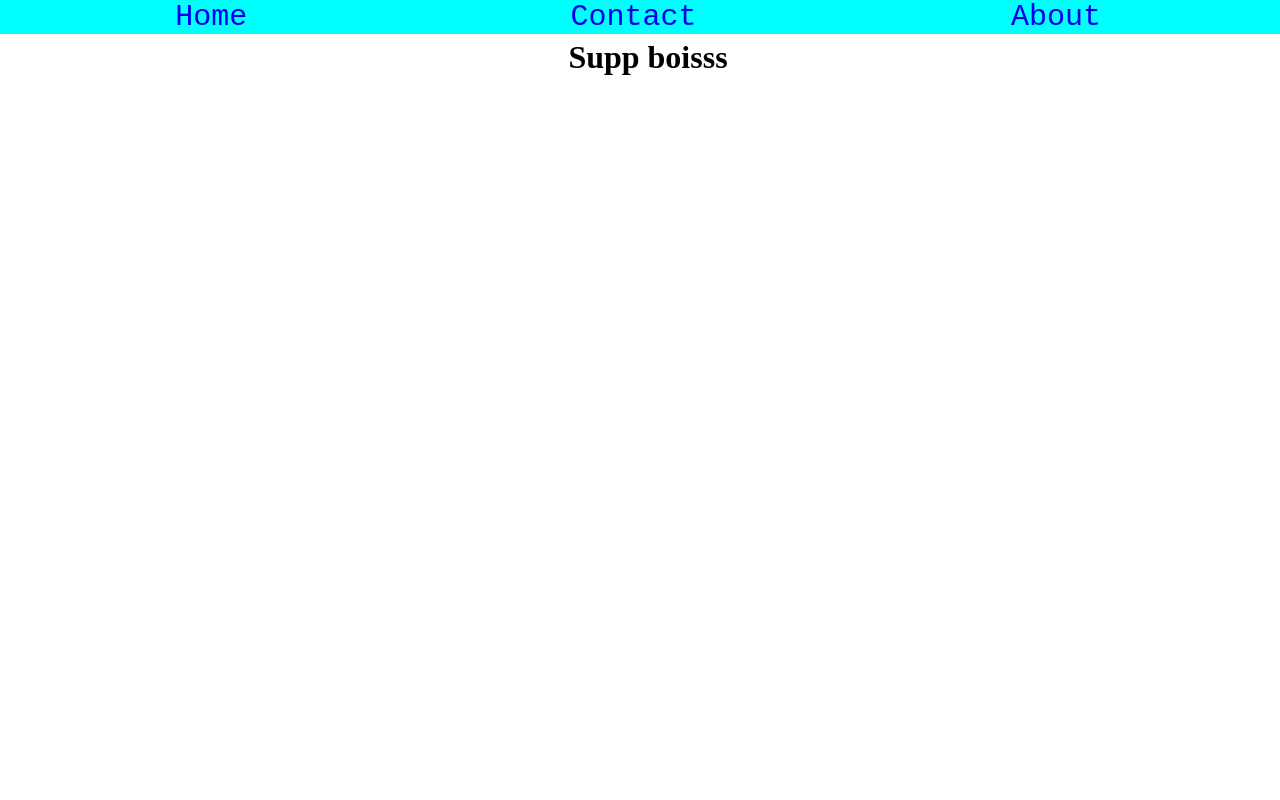
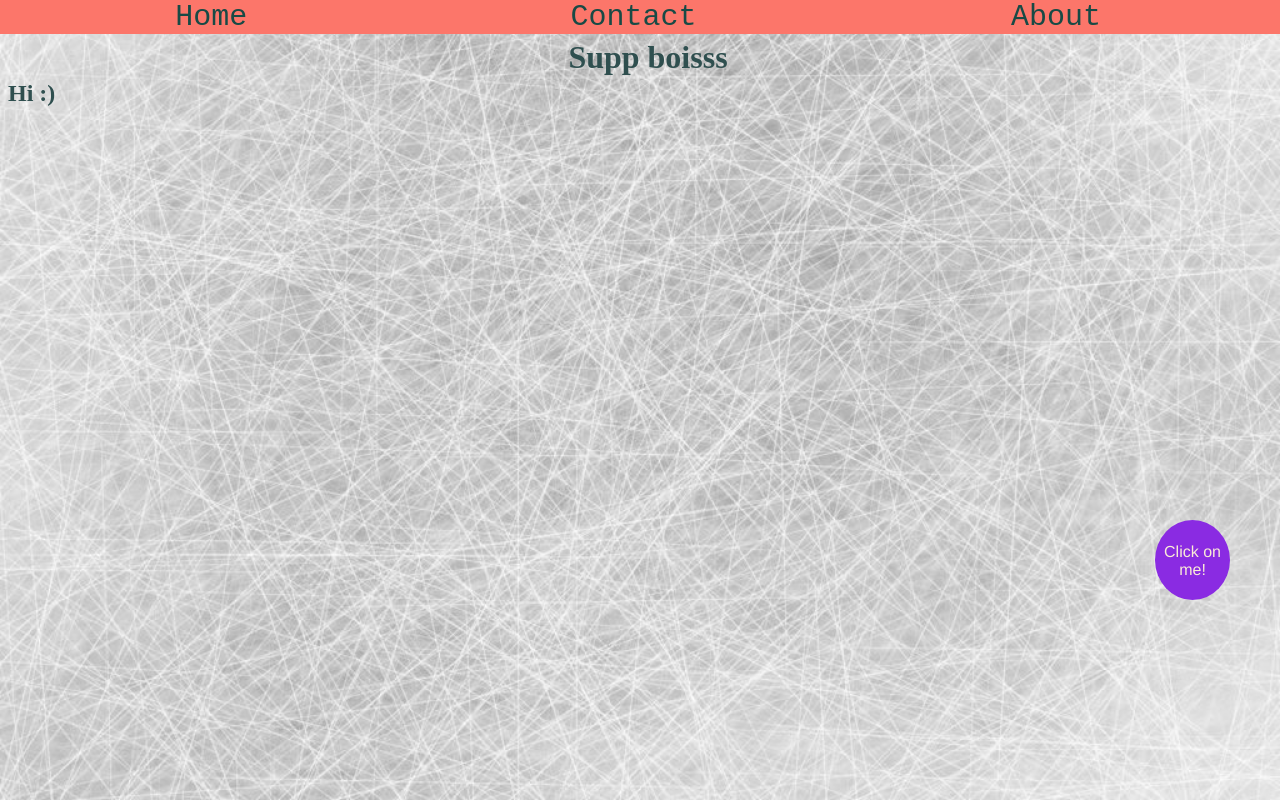
Before and after one commit to fakeharahman/fakeharahman.github.io, a plain HTML site: page index.html in a window 1280 px wide. Drawn offline with Linux system fonts and the light colour scheme.

Commit message:
second commit2

```diff
--- a/index.html
+++ b/index.html
@@ -6,11 +6,12 @@
     #nav {
         text-align: center;
         font-size: 30px;
-        background-color: aqua;
+        background-color: #FC766AFF;
         width: 100%;
         position: fixed;
         top: 0px;
         left: 0px;
+
 
 
 
@@ -19,7 +20,7 @@
     #nav div {
         width: 33%;
         float: left;
-        background-color: aqua;
+        background-color: #FC766AFF;
         overflow: auto;
         font-family: monospace;
 
@@ -27,28 +28,26 @@
 
     a {
         text-decoration: none;
+        color: #184A45FF;
 
 
     }
 
     a:hover {
-        background-color: darkcyan;
+        background-color: rgba(250, 53, 53, 0.692);
+
+    }
+
+    body {
+        background-image: url('white2.jpg');
+        background-repeat: no-repeat;
+        background-size: cover;
+        color: darkslategray;
+        overflow-x: hidden;
 
     }
 
 
-
-
-    }
-
-    body {
-        background-image: url('haha.jpg');
-        background-repeat: no-repeat;
-        background-size: cover;
-        color: antiquewhite;
-        overflow-x: hidden;
-
-    }
 
     h1 {
         text-align: center;
@@ -57,6 +56,38 @@
 
         width: 100%;
 
+    }
+
+    #ball {
+        position: fixed;
+        border-radius: 50%;
+        background-color: blueviolet;
+        bottom: 50px;
+        right: 50px;
+        text-align: center;
+        height: 75px;
+        width: 75px;
+        vertical-align: middle;
+        padding-top: 5px;
+        animation: jump 2s;
+        animation-iteration-count: infinite;
+        font-family: helvetica;
+        color: antiquewhite;
+    }
+
+    @keyframes jump {
+        50% {
+            bottom: 200px;
+        }
+
+        100% {
+            bottom: 50px;
+        }
+    }
+
+    #relative {
+        top: 50px;
+        position: relative;
     }
 </style>
 
@@ -75,6 +106,15 @@
 
 <body>
     <h1> Supp boisss</h1>
+    <hr>
+    <div id="ball"><br>Click on <br>
+        me!</div>
+
+    <div id="relative">
+        <h2>Hi :)</h2>
+
+    </div>
+
 </body>
 
 </html>
```
Also changed, not shown: white2.jpg (added).
